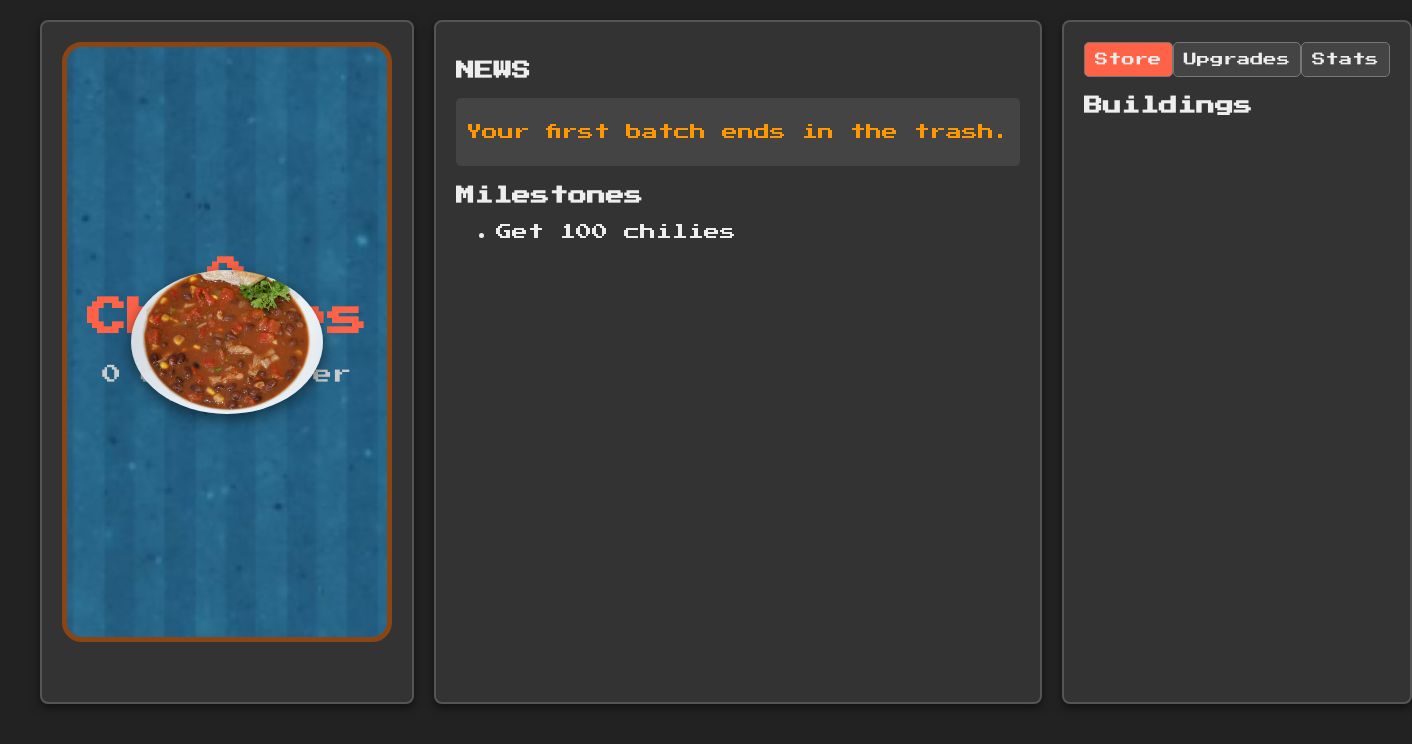
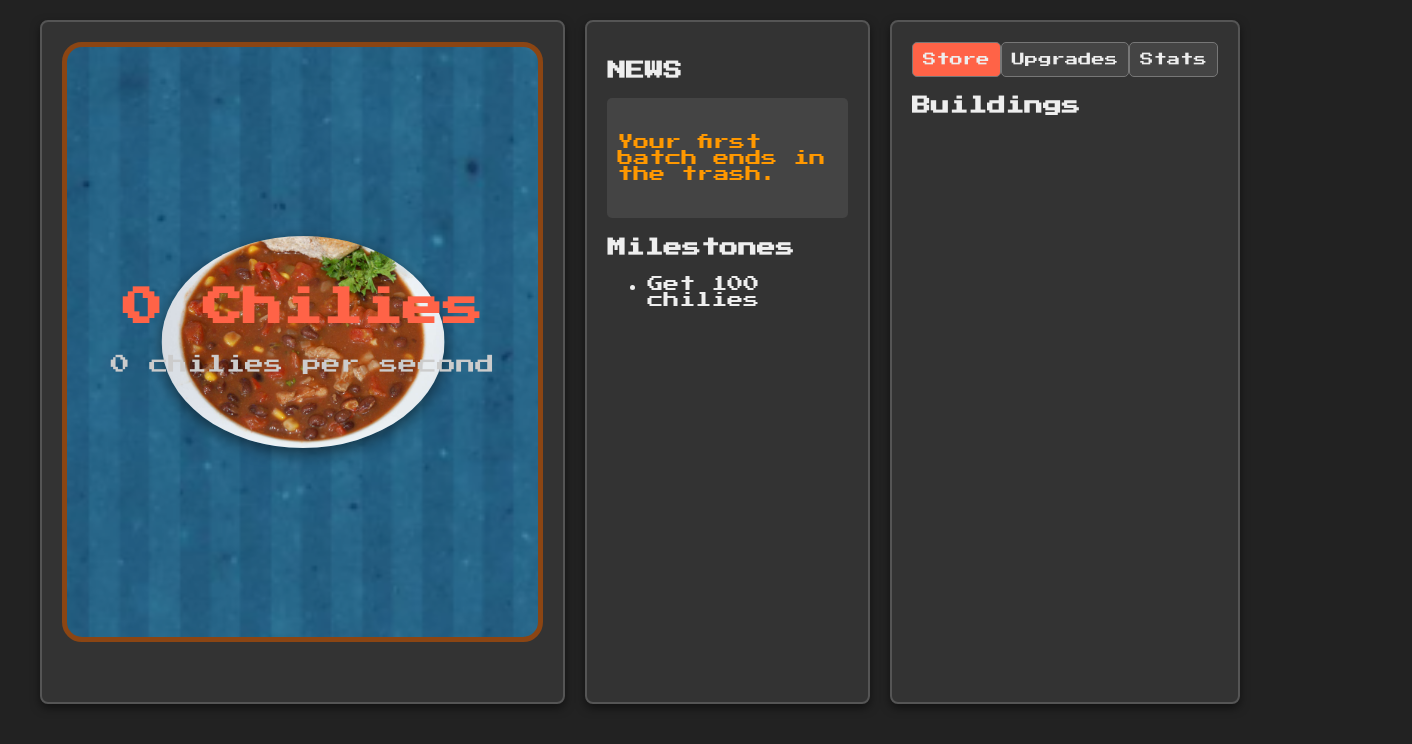
Before and after one commit to Y0UF0UNDM3/Chili-Clicker, a plain HTML site: page index.html in a window 1280 px wide. Shown: the whole page, 1412 px wide, since content can reach past the window. Drawn offline with Linux system fonts and the light colour scheme.

Commit message:
Update style.css

```diff
--- a/style.css
+++ b/style.css
@@ -53,7 +53,7 @@ body {
 /* Score display container */
 .score-display {
     position: relative; /* Keep it positioned */
-    z-index: 2; /* Ensure text is above the background image */
+    z-index: 4; /* Ensure text is above the background image and soup */
     margin-bottom: 30px;
 }
 
@@ -112,18 +112,18 @@ body {
     background-color: #444;
     padding: 10px;
     border-radius: 5px;
-    white-space: nowrap;
-    overflow: hidden;
+    /* Removed nowrap and overflow for wrapping text */
+    height: 100px; /* Example height for the ticker box */
     margin-bottom: 20px;
+    display: flex;
+    align-items: center;
+    justify-content: center;
 }
 
 #game-news {
     color: #ff9800; /* Spicy orange */
-}
-
-.milestones {
-    list-style: none;
-    padding: 0;
+    white-space: normal; /* Allow text to wrap normally */
+    text-align: center;
 }
 
 /* Upgrade tabs and content */
```
